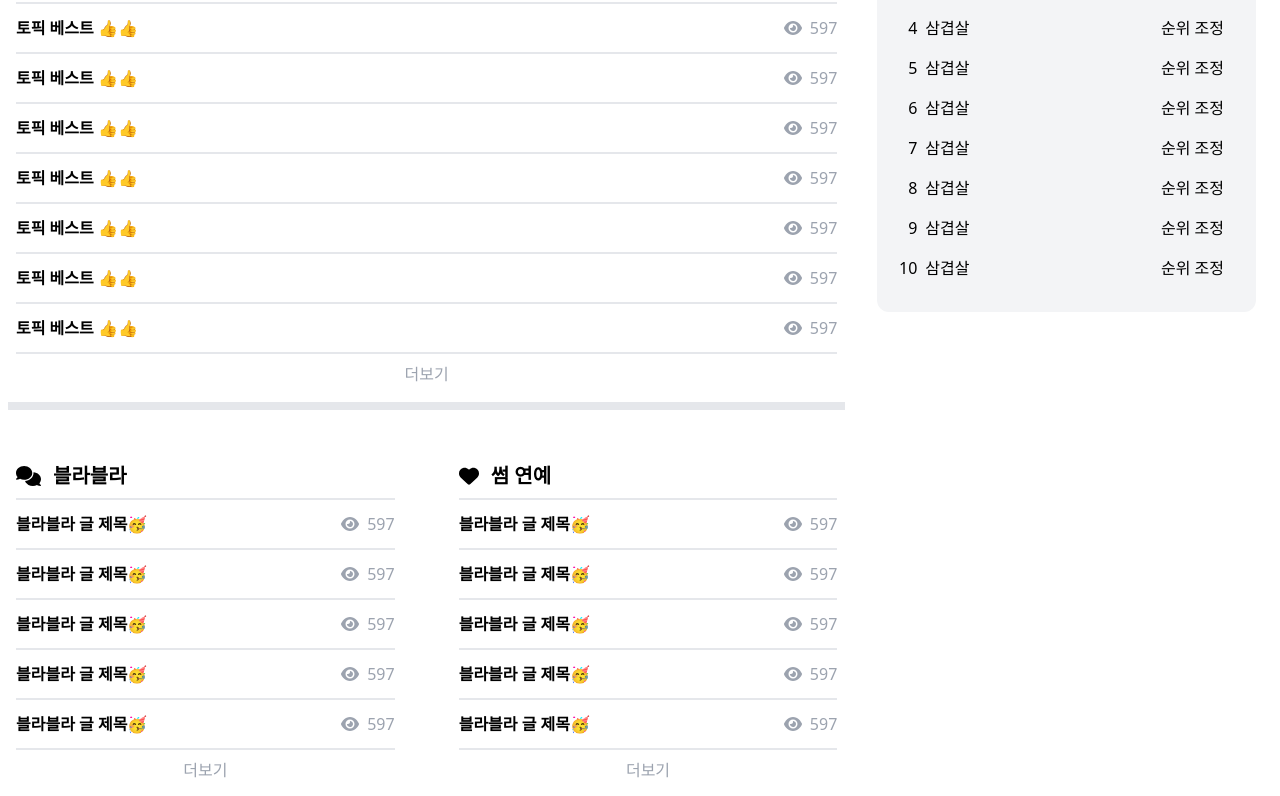
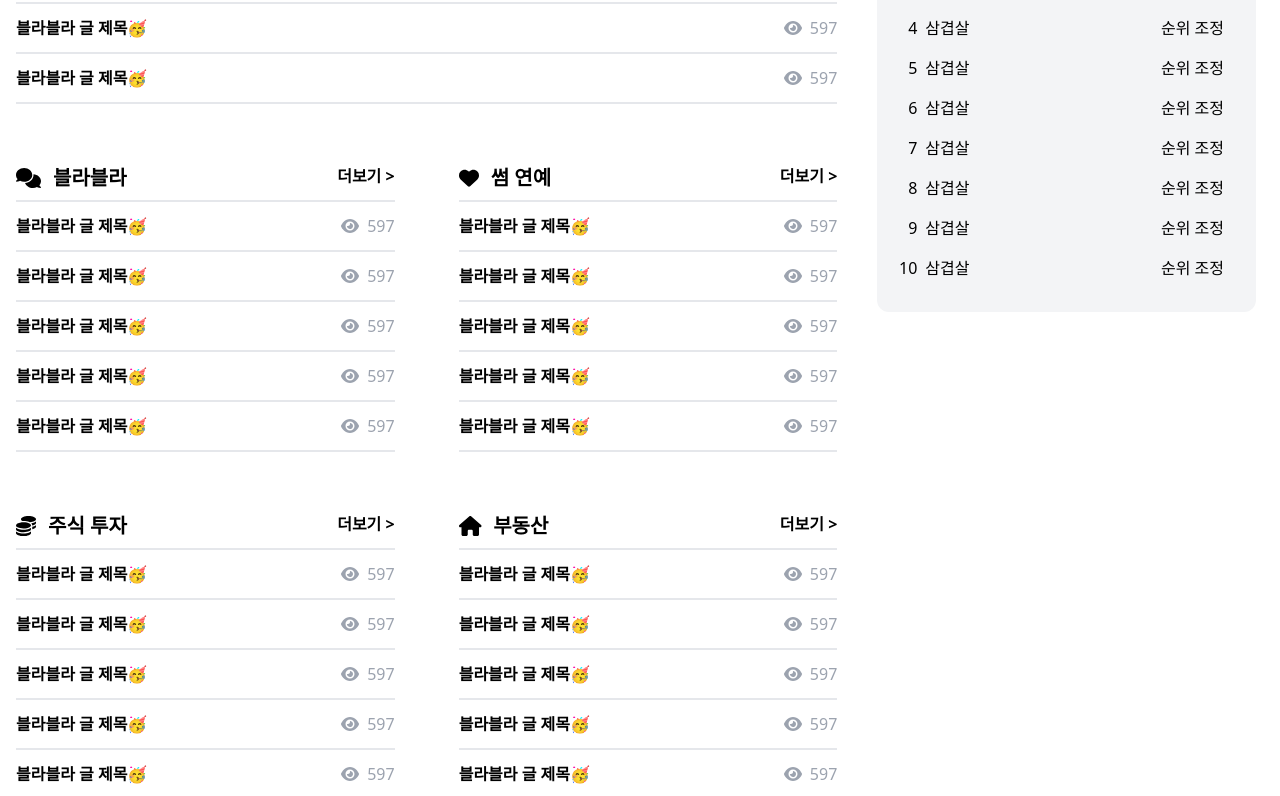
Before and after one commit to redips86/kimsajang-web, a Next.js app: page / in a window 1280 px wide. Shown: the part 280-1076 px from the top of the page. Built offline with nearby package versions, Linux system fonts and the light colour scheme.

Commit message:
[ksj] 메인 다듬기

```diff
--- a/components/mainCard.tsx
+++ b/components/mainCard.tsx
@@ -14,10 +14,21 @@ export default function MainCard({
                                  }: MainCardProps) {
 
     return (
-        <div className={"mx-2 p-2 border-b-8"}>
-            <div className={" border-b-2 pb-2 py-3 font-bold text-xl"}>
-                <FontAwesomeIcon icon={icon}></FontAwesomeIcon>
-                <span className={"ml-3"}>{topic}</span>
+        <div className={"mx-2 p-2 border-b-8 xl:border-b-0"}>
+            <div className={"border-b-2 pb-2 py-3 font-bold text-xl"}>
+
+                <div className={"flex justify-between"}>
+                    <div>
+                        <FontAwesomeIcon icon={icon}></FontAwesomeIcon>
+                        <span className={"ml-3"}>{topic}</span>
+                    </div>
+                    <span className={"hidden xl:block"}>
+                    <Link href={`/topic/${topic.replaceAll(' ', '-')}`}>
+                        <div className={"cursor-pointer text-base"}>더보기 &gt;
+                        </div>
+                    </Link>
+                </span>
+                </div>
             </div>
             <div>
                 {
@@ -32,10 +43,13 @@ export default function MainCard({
                     })
                 }
             </div>
-            <Link href={`/topic/${topic.replaceAll(' ', '-')}`}>
-                <div className={"flex justify-center items-center h-10 text-gray-400" +
-                    " cursor-pointer"}>더보기</div>
-            </Link>
+            <div className={"xl:hidden"}>
+                <Link href={`/topic/${topic.replaceAll(' ', '-')}`}>
+                    <div className={"flex justify-center items-center h-10 text-gray-400" +
+                        " cursor-pointer"}>더보기
+                    </div>
+                </Link>
+            </div>
         </div>
     )
 };
--- a/pages/index.tsx
+++ b/pages/index.tsx
@@ -1,9 +1,7 @@
 import type {NextPage} from 'next'
 import Layout from "@components/layout";
 import MainCard from "@components/mainCard";
-import {faCoins, faComments, faCrown, faEye, faHeart, faHouse} from "@fortawesome/free-solid-svg-icons";
-import {FontAwesomeIcon} from "@fortawesome/react-fontawesome";
-import Link from "next/link";
+import {faCoins, faComments, faCrown, faHeart, faHouse} from "@fortawesome/free-solid-svg-icons";
 
 const Home: NextPage = () => {
     return (
@@ -21,30 +19,25 @@ const Home: NextPage = () => {
                 <div className={"flex"}>
                     <div className={"basis-2/3 grid grid-cols-2 gap-8"}>
                         <div className={"col-span-2 row-span-2"}>
-                            {/*<MainCard topic={"토픽 베스트"} icon={faCrown}></MainCard>*/}
-                            <div className={"mx-2 p-2 border-b-8"}>
-                                <div className={" border-b-2 pb-2 py-3 font-bold text-xl"}>
-                                    <span className={"ml-3"}>토픽 베스트</span>
-                                </div>
-                                <div>
-                                    {
-                                        [1, 2, 3, 4, 5, 6, 7, 8, 9, 10].map(value => {
-                                            return <div key={value} className={"flex justify-between border-b-2 py-3"}>
-                                                <div className={"font-bold"}>토픽 베스트 👍👍</div>
-                                                <div className={"text-gray-400 flex space-x-2 items-center"}>
-                                                    <FontAwesomeIcon icon={faEye}></FontAwesomeIcon>
-                                                    <span>597</span>
-                                                </div>
-                                            </div>
-                                        })
-                                    }
-                                </div>
-                                <Link href={`/topic/}`}>
-                                    <div className={"flex justify-center items-center h-10 text-gray-400" +
-                                        " cursor-pointer"}>더보기
-                                    </div>
-                                </Link>
-                            </div>
+                            <MainCard topic={"토픽 베스트"} icon={faCrown}></MainCard>
+                            {/*<div className={"mx-2 p-2 border-b-8"}>*/}
+                            {/*    <div className={" border-b-2 pb-2 py-3 font-bold text-xl"}>*/}
+                            {/*        <span className={"ml-3"}>토픽 베스트</span>*/}
+                            {/*    </div>*/}
+                            {/*    <div>*/}
+                            {/*        {*/}
+                            {/*            [1, 2, 3, 4, 5, 6, 7, 8, 9, 10].map(value => {*/}
+                            {/*                return <div key={value} className={"flex justify-between border-b-2 py-3"}>*/}
+                            {/*                    <div className={"font-bold"}>토픽 베스트 👍👍</div>*/}
+                            {/*                    <div className={"text-gray-400 flex space-x-2 items-center"}>*/}
+                            {/*                        <FontAwesomeIcon icon={faEye}></FontAwesomeIcon>*/}
+                            {/*                        <span>597</span>*/}
+                            {/*                    </div>*/}
+                            {/*                </div>*/}
+                            {/*            })*/}
+                            {/*        }*/}
+                            {/*    </div>*/}
+                            {/*</div>*/}
                         </div>
                         <div>
                             <MainCard topic={"블라블라"} icon={faComments}></MainCard>
```
